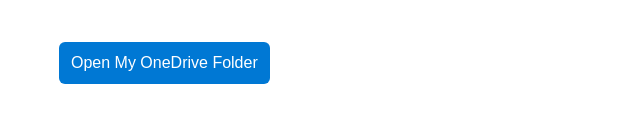
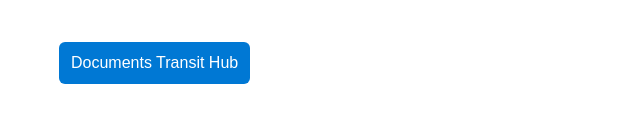
Before and after one commit to poonky/Audit, a plain HTML site: page index.html in a window 1280 px wide. Shown: the part 383-506 px from the top of the page, without its empty margins (331-971 px from the left). Drawn offline with Linux system fonts and the light colour scheme.

Commit message:
Update index.html

```diff
--- a/index.html
+++ b/index.html
@@ -49,7 +49,7 @@
     href="https://1drv.ms/f/c/450974e4b348a81c/EmW5kcqb6wZAo_2IOKFPZeoBSk_ics6BPSTcDgoYuNhABg"
     target="_blank"
   >
-    Open My OneDrive Folder
+    Documents Transit Hub
   </a>
 
   <script>
```
